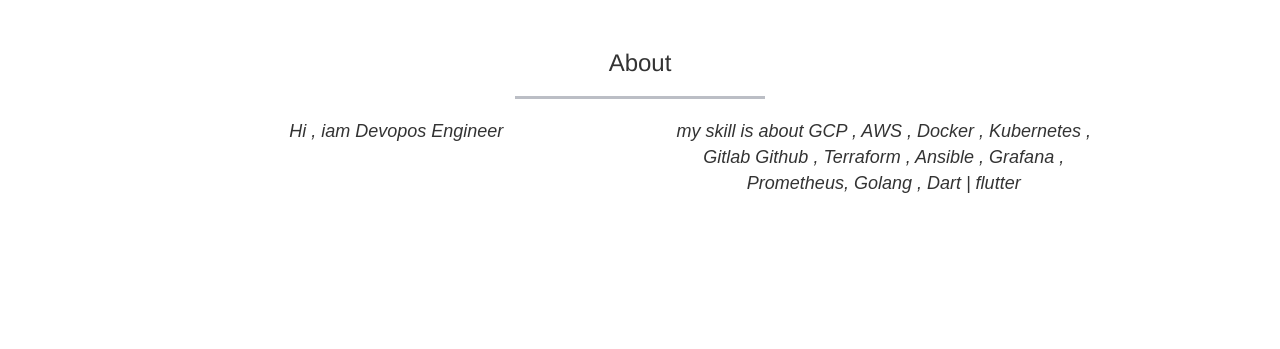
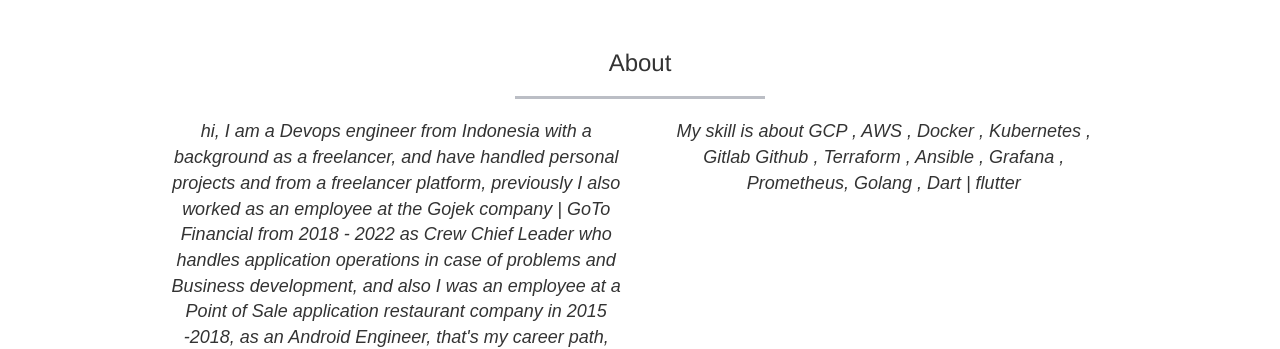
Before and after one commit to chandrafebrian/chandrafebrian.github.io, a plain HTML site: page index.html in a window 1280 px wide. Shown: the part 456-805 px from the top of the page. Drawn offline with Linux system fonts and the light colour scheme.

Commit message:
up
Signed-off-by: chandrafebrian99 <chandrafebrian99@gmail.com>

```diff
--- a/index.html
+++ b/index.html
@@ -96,13 +96,13 @@
             <div class="row text-center">
                 <div class="col-sm-5 col-sm-offset-1">
                     <p class="pKiri">
-                        Hi , iam Devopos Engineer
+                        hi, I am a Devops engineer from Indonesia with a background as a freelancer, and have handled personal projects and from a freelancer platform, previously I also worked as an employee at the Gojek company | GoTo Financial from 2018 - 2022 as Crew Chief Leader who handles application operations in case of problems and Business development, and also I was an employee at a Point of Sale application restaurant company in 2015 -2018, as an Android Engineer, that's my career path, Thank you
 
                     </p>
                 </div>
                 <div class="col-sm-5">
                     <p class="pKanan">
-                       my skill is about GCP , AWS , Docker , Kubernetes , Gitlab  Github , Terraform , Ansible , Grafana , Prometheus, Golang , Dart | flutter
+                       My skill is about GCP , AWS , Docker , Kubernetes , Gitlab  Github , Terraform , Ansible , Grafana , Prometheus, Golang , Dart | flutter
                     </p>
                 </div>
             </div>
```
